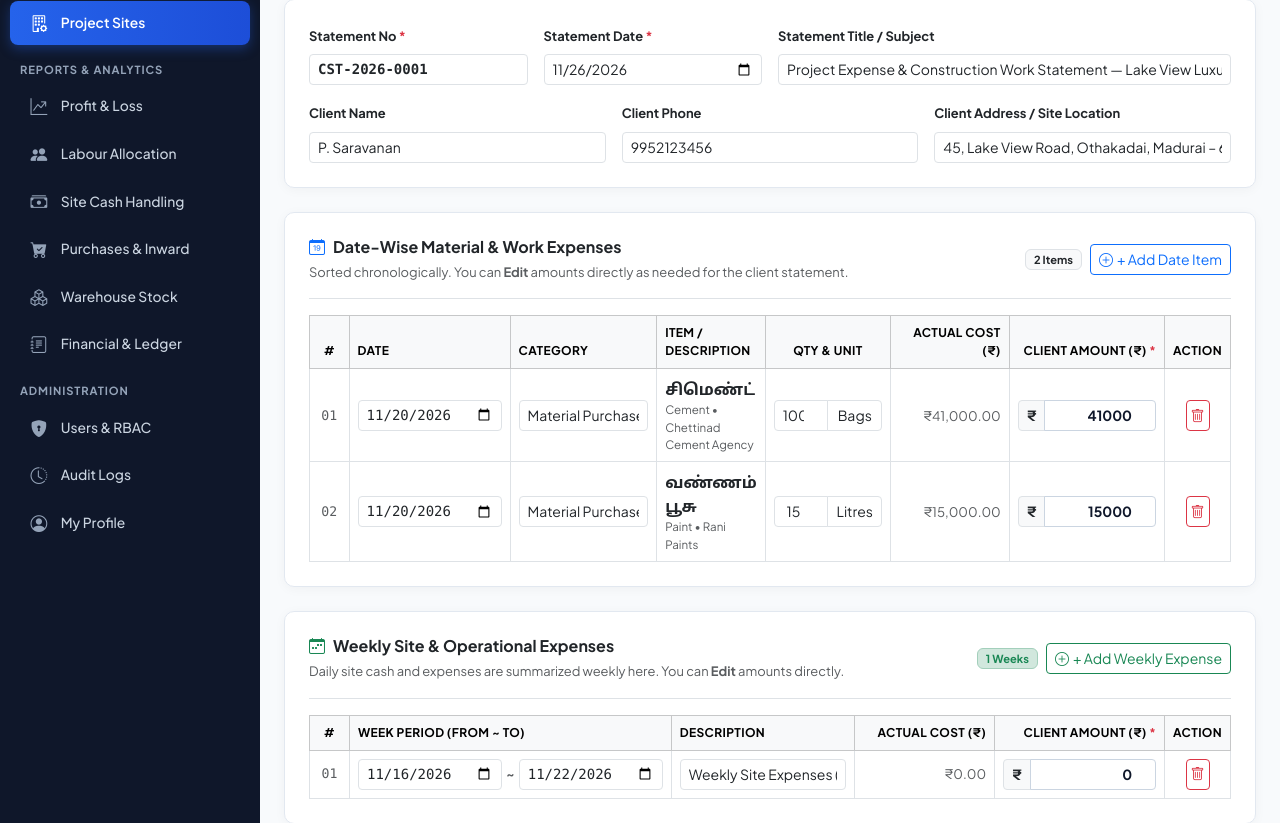
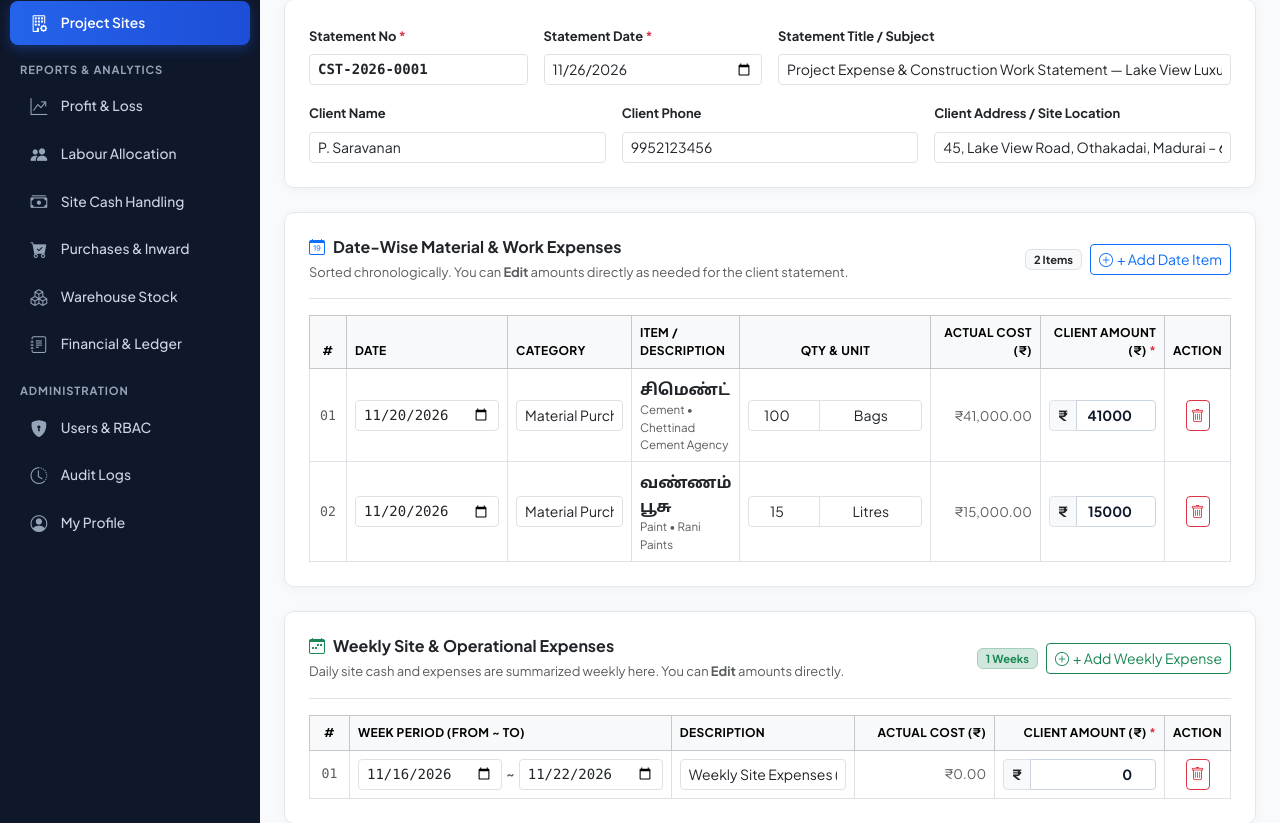
Before and after one commit to Muthamil-saitech/deiveni-erp, a Laravel app: a page that uses resources/views/sites/client-statement.blade.php in a window 1280 px wide. Shown: the part 196-1019 px from the top of the page. Run offline with Laravel 12, Linux system fonts and the light colour scheme; a user stored in the database is signed in; data comes from the database, SQL or seed files in the repository; data that the repository does not hold is empty.

Commit message:
client statement design

```diff
--- a/resources/views/sites/client-statement-print.blade.php
+++ b/resources/views/sites/client-statement-print.blade.php
@@ -273,7 +273,7 @@
                     <th style="width: 85px;">Date</th>
                     <th style="width: 130px;">Category</th>
                     <th>Item / Description</th>
-                    <th class="text-center" style="width: 85px;">Qty & Unit</th>
+                    <th class="text-center" style="width: 115px;">Qty & Unit</th>
                     <th class="text-end" style="width: 110px;">Amount (₹)</th>
                 </tr>
             </thead>
--- a/resources/views/sites/client-statement.blade.php
+++ b/resources/views/sites/client-statement.blade.php
@@ -138,7 +138,7 @@
                                 <th style="width: 135px;">Date</th>
                                 <th style="width: 150px;">Category</th>
                                 <th>Item / Description</th>
-                                <th class="text-center" style="width: 130px;">Qty & Unit</th>
+                                <th class="text-center" style="min-width: 185px; width: 195px;">Qty & Unit</th>
                                 <th class="text-end" style="width: 120px;">Actual Cost (₹)</th>
                                 <th class="text-end" style="width: 160px;">Client Amount (₹) <span class="text-danger">*</span></th>
                                 <th class="text-center" style="width: 45px;">Action</th>
@@ -175,9 +175,9 @@
                                     </td>
                                     <td>
                                         <div class="input-group input-group-sm">
-                                            <input type="number" step="0.01" class="form-control text-center item-qty"
+                                            <input type="number" step="0.01" class="form-control text-center item-qty px-1" style="max-width: 72px;"
                                                 name="items[{{ $index }}][quantity]" value="{{ $item['quantity'] }}">
-                                            <input type="text" class="form-control text-center item-unit" style="max-width: 60px;"
+                                            <input type="text" class="form-control text-center item-unit px-2" style="min-width: 90px;"
                                                 name="items[{{ $index }}][unit]" value="{{ $item['unit'] }}">
 </div>
                                     </td>
@@ -587,9 +587,9 @@ document.addEventListener('DOMContentLoaded', function () {
             </td>
             <td>
                 <div class="input-group input-group-sm">
-                    <input type="number" step="0.01" class="form-control text-center item-qty"
+                    <input type="number" step="0.01" class="form-control text-center item-qty px-1" style="max-width: 72px;"
                         name="items[${idx}][quantity]" value="1">
-                    <input type="text" class="form-control text-center item-unit" style="max-width: 60px;"
+                    <input type="text" class="form-control text-center item-unit px-2" style="min-width: 90px;"
                         name="items[${idx}][unit]" value="Job">
 </div>
             </td>
```
